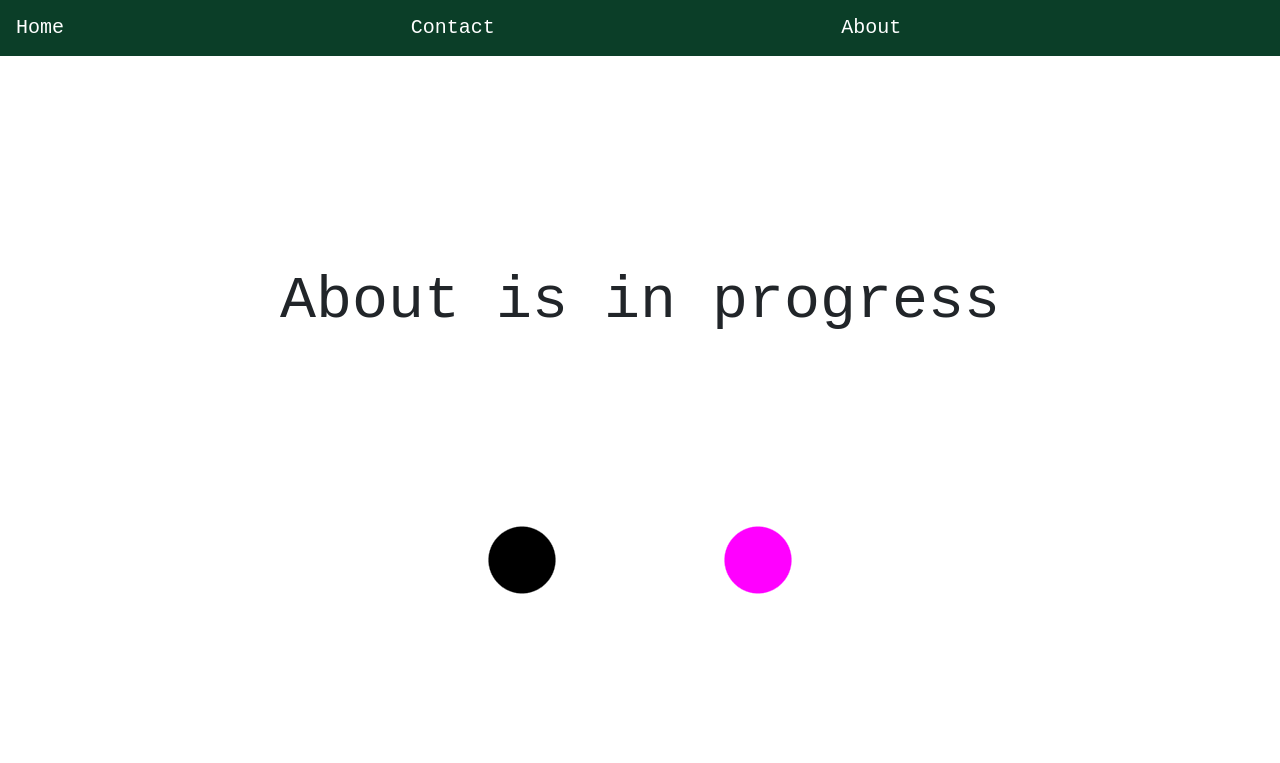
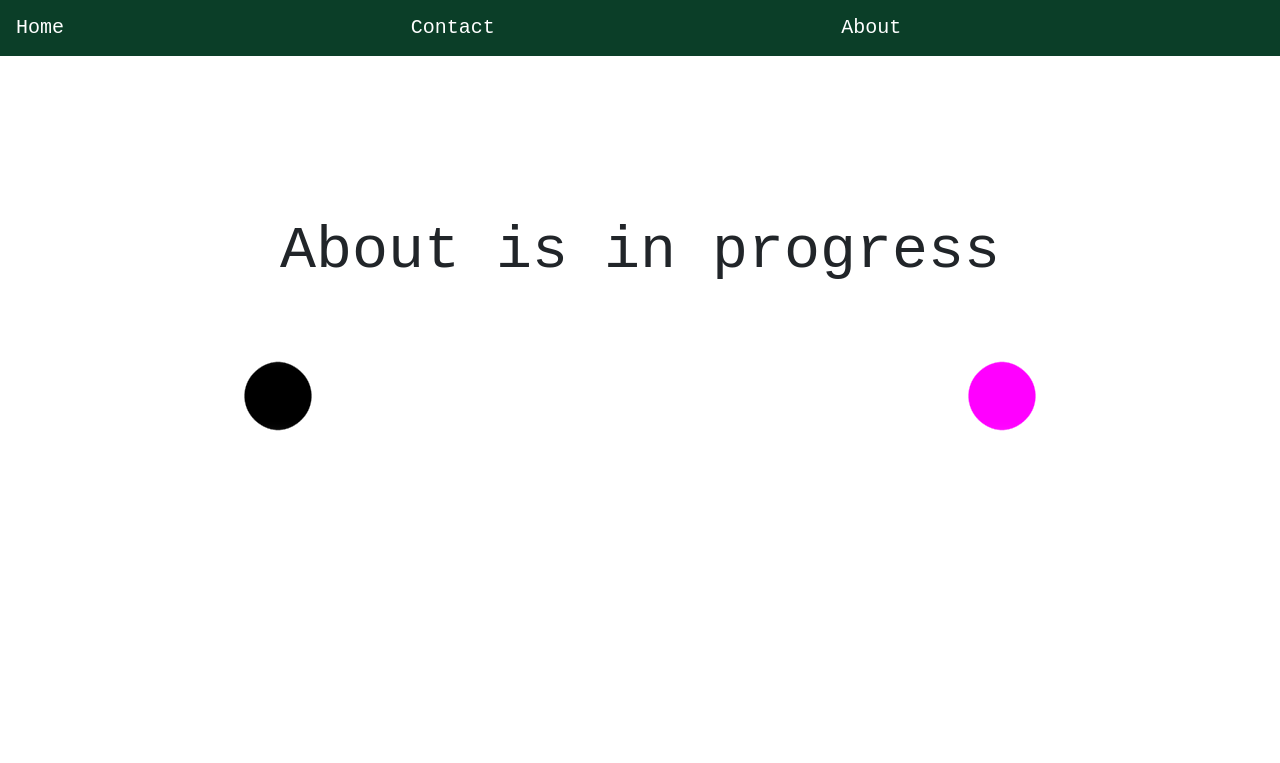
Before and after one commit to rodinalolhahreal/web, a plain HTML site: page about.html in a window 1280 px wide. Drawn offline with nearby package versions, Linux system fonts and the light colour scheme.

Commit message:
26/4 home images add + about bugfix

```diff
--- a/styles/style.css
+++ b/styles/style.css
@@ -93,7 +93,7 @@ h3 {
 .abouta {
     text-align: center;
     align-self: center;
-    margin-top: 200px;
+    margin-top: 150px;
     font-size: 60px;
     font-family: monospace;
 }
@@ -143,14 +143,16 @@ input[type=text], select, textarea {
 
 
 .centered{
-	width:400px;
-	height:400px;
-	position:absolute;
-	top:70%;
-	left:50%;
+	border: 1px;
+	height: 100px;
+	position: relative;
+	top: 100%;
+	left: 50%;
 	transform:translate(-50%,-50%);
 	background: white;
 	filter: blur(10px) contrast(20);
+    margin-top: 100px;
+
 }
 .blob-1,.blob-2{
 	width:70px;
@@ -163,11 +165,11 @@ input[type=text], select, textarea {
 }
 .blob-1{
 	left:20%;
-	animation:osc-l 2.6s ease infinite;
+	animation:osc-l 2.7s ease infinite;
 }
 .blob-2{
 	left:80%;
-	animation:osc-r 2.6s ease infinite;
+	animation:osc-r 2.7s ease infinite;
 	background: rgb(255, 0, 191);
 }
 @keyframes osc-l{
```
Also changed, not shown: index.html (+5 -0 lines).
